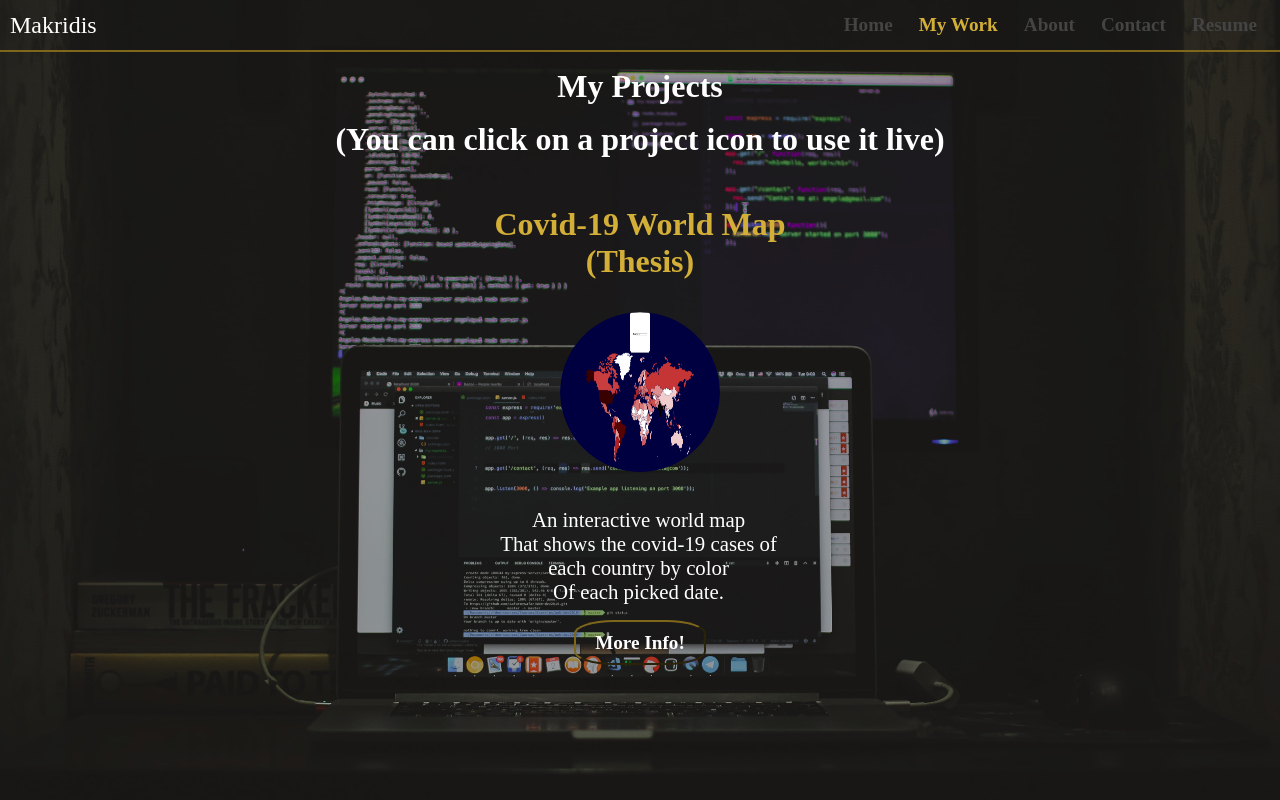
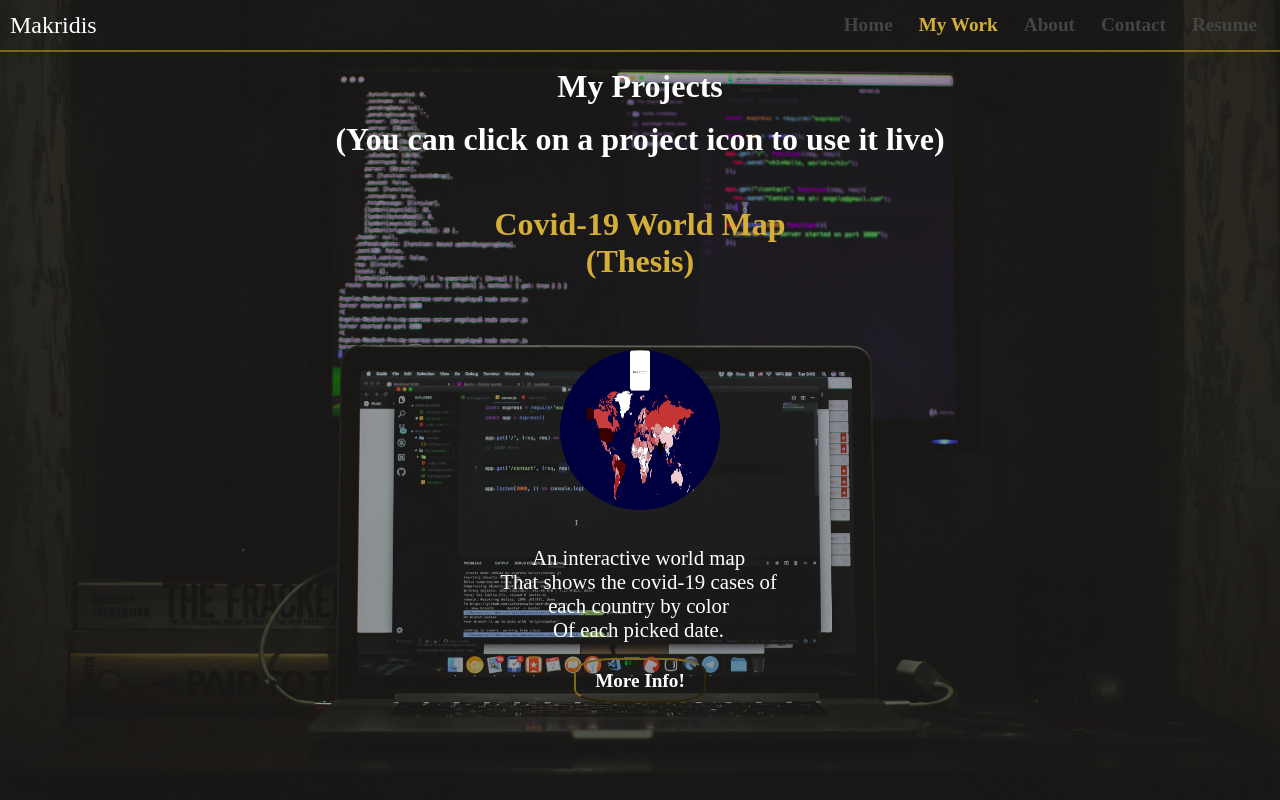
Before and after one commit to fmakrid/portfolio-site, a React (Create React App) app: page /projects in a window 1280 px wide. Built offline with nearby package versions, Linux system fonts and the light colour scheme.

Commit message:
BUGFIX: Fixed issue with <a> tag appearing outside of the image

```diff
--- a/src/assets/css/Projects.css
+++ b/src/assets/css/Projects.css
@@ -17,8 +17,6 @@
 #projects h3 {
   font-size: 2rem;
 }
-
-
 
 #projectview {
   display: flex;
@@ -47,20 +45,30 @@
 #projectview ul li a {
   height: 10rem;
   width: 10rem;
-  border-radius: 50%;
   color: #fff;
   text-decoration: none;
-  display: inline-block;
   transition: all 0.3s ease-in-out;
-  border-width: 1px;
-  border-radius: 50%;
   margin: 2rem 1.5rem;
 }
 
-#covid19 {
+
+#covid19 a {
+  height: 300px;
+  width: 300px;
+  align-items: center;
+  align-content: center;
+  justify-content: center;
+  display: inline-block;
+  border-width: 1px;
+  border-radius: 50%;
+  padding: 38px 30px 0 30px;
+}
+
+#covid19 img {
+  border-width: 1px;
+  border-radius: 50%;
   height: inherit;
   width: inherit;
-  border-radius: inherit;
 }
 
 .projectTitle {
```
